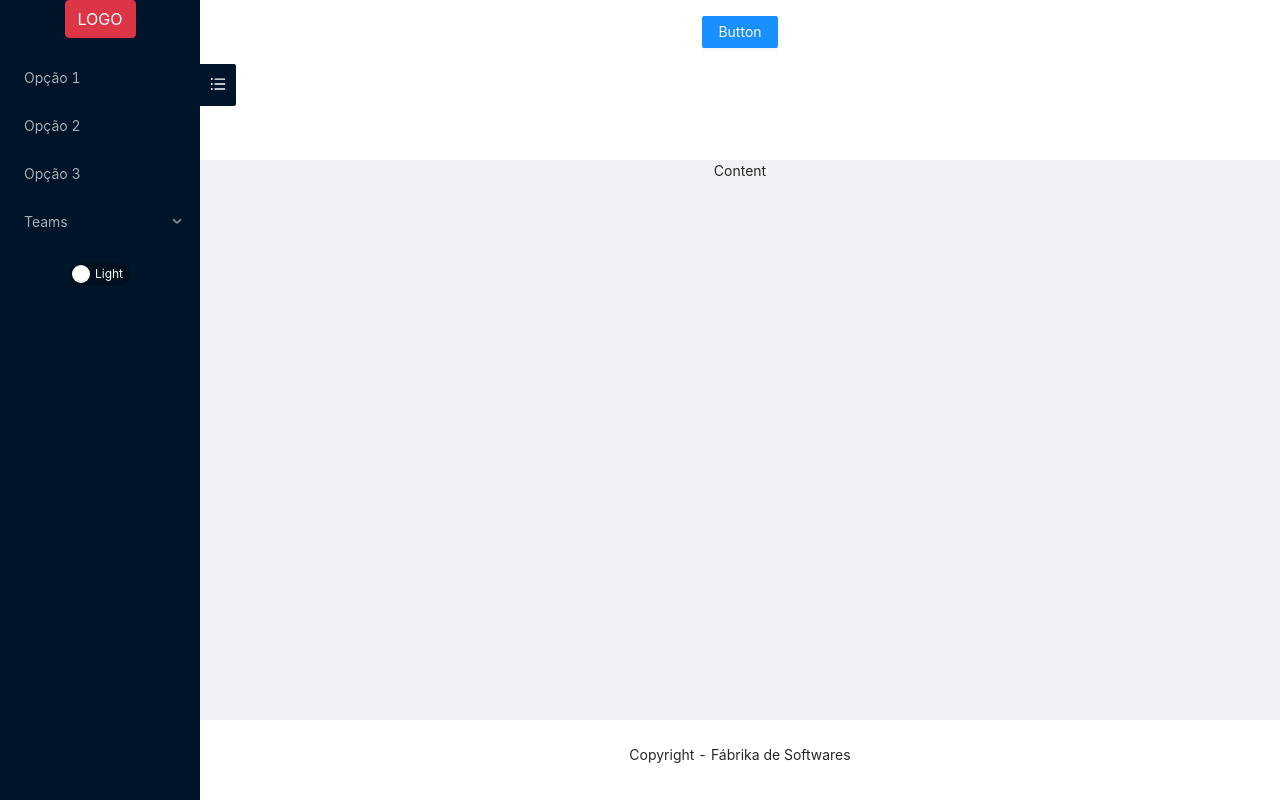
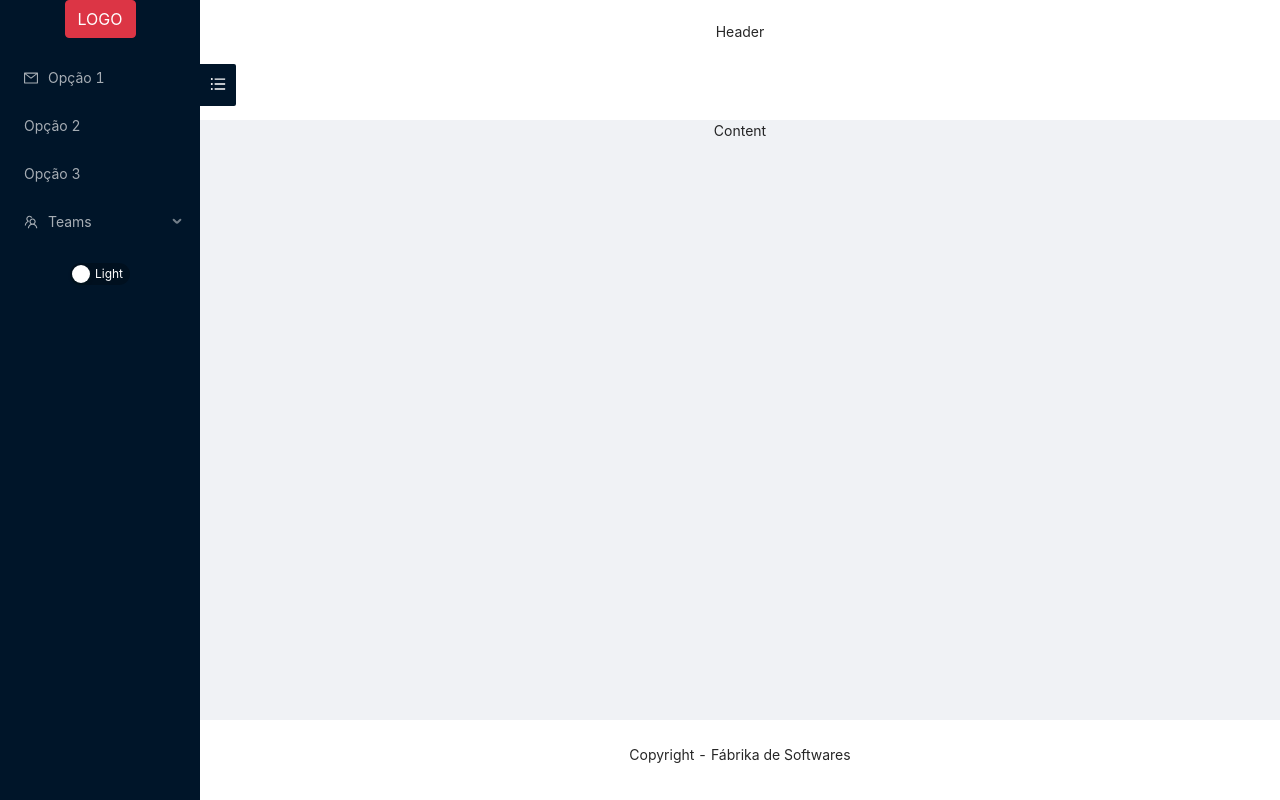
Before and after one commit to HenriqueBaetaLeite/fabrika-template, a React (Create React App) app: page /tests in a window 1280 px wide. Built offline with nearby package versions, Linux system fonts and the light colour scheme.

Commit message:
menu separado em um Componente

```diff
--- a/package.json
+++ b/package.json
@@ -4,6 +4,7 @@
   "private": true,
   "dependencies": {
     "@ant-design/charts": "^1.0.13",
+    "@ant-design/icons": "^4.3.0",
     "@testing-library/jest-dom": "^5.11.6",
     "@testing-library/react": "^11.2.2",
     "@testing-library/user-event": "^12.6.0",
--- /dev/null
+++ b/src/components/MenuGlobal.jsx
@@ -0,0 +1,53 @@
+import React, { useState } from 'react';
+import { useHistory } from 'react-router-dom';
+
+import { Menu, Layout, Switch, Typography } from 'antd';
+
+import { TeamOutlined, MailOutlined } from '@ant-design/icons';
+
+const { SubMenu } = Menu;
+const { Header, Content, Footer, Sider } = Layout;
+const { Title, Text, Link } = Typography;
+
+const MenuGlobal = () => {
+  const history = useHistory();
+  const [theme, setTheme] = useState('dark');
+
+  const changeTheme = (value) => {
+    setTheme(value ? 'light' : 'dark');
+    console.log(value, theme);
+  };
+
+  const handleMenu = ({ key, keyPath }) => {
+    console.log(keyPath);
+    console.log(key);
+    switch (key) {
+      case 'opt1':
+        history.push('/chart');
+        break;
+      default:
+        break;
+    }
+  };
+
+  return (
+    <Sider collapsible collapsedWidth={0}>
+      <div className="btn btn-danger">LOGO</div>
+
+      <Menu theme={theme} mode="inline" className="mb-3 mt-3" onClick={handleMenu} inlineCollapsed>
+        <Menu.Item icon={<MailOutlined />} key="opt1">
+          Opção 1
+        </Menu.Item>
+        <Menu.Item key="opt2">Opção 2</Menu.Item>
+        <Menu.Item key="opt3">Opção 3</Menu.Item>
+        <SubMenu icon={<TeamOutlined />} key="sub1" title="Teams">
+          <Menu.Item key="team1">Team 1</Menu.Item>
+          <Menu.Item key="team2">Team 2</Menu.Item>
+        </SubMenu>
+      </Menu>
+      <Switch onChange={changeTheme} checkedChildren="Dark" unCheckedChildren="Light" />
+    </Sider>
+  );
+};
+
+export default MenuGlobal;
--- a/src/pages/Login.js
+++ b/src/pages/Login.js
@@ -2,9 +2,11 @@ import React, { useState } from 'react';
 
 import { useHistory } from 'react-router-dom';
 
-import { Form, Input, Card, Row, Col, Divider, Space, Layout, Button, notification } from 'antd';
+import { Form, Input, Card, Row, Col, Divider, Layout, notification, Typography } from 'antd';
 
 const { Header } = Layout;
+
+const { Title, Text, Link } = Typography;
 
 const Login = () => {
   const history = useHistory();
@@ -107,7 +109,9 @@ const Login = () => {
                 <i className="fab fa-google m-1"></i>
                 Entrar
               </button>
-              <p>Ainda não possui conta? Faça Parte!</p>
+              <p>
+                Ainda não possui conta?<Link href> Faça Parte!</Link>
+              </p>
             </Form>
           </Card>
         </Col>
--- a/src/pages/Tests.js
+++ b/src/pages/Tests.js
@@ -1,47 +1,27 @@
 import React, { useState } from 'react';
-import { Layout, Button, Menu, Switch } from 'antd';
+import { useHistory } from 'react-router-dom';
+import { Layout, Button, Menu, Switch, Typography } from 'antd';
 import 'antd/dist/antd.css';
 // import 'antd/lib/style/themes/default.less';
 
+import MenuGlobal from '../components/MenuGlobal';
+
 const { Header, Content, Footer, Sider } = Layout;
-
+const { Title, Text, Link } = Typography;
 const { SubMenu } = Menu;
 
 const Tests = () => {
-  const [theme, setTheme] = useState('dark');
+  const history = useHistory();
 
-  const changeTheme = (value) => {
-    setTheme(value ? 'light' : 'dark');
-    console.log(value, theme);
-  };
-
-  const handleMenu = ({ item, key, keyPath }) => {
-    console.log(keyPath);
-    console.log(key);
-  };
   return (
     <div>
       <Layout>
-        <Sider collapsible collapsedWidth={0}>
-          <div className="btn btn-danger">LOGO</div>
+        <MenuGlobal />
+        <Layout>
+          <Header style={{ height: '15vh', background: '#fff' }}>Header</Header>
 
-          <Menu theme={theme} mode="inline" className="mb-3 mt-3" onClick={handleMenu}>
-            <Menu.Item key="opt1">Opção 1</Menu.Item>
-            <Menu.Item key="opt2">Opção 2</Menu.Item>
-            <Menu.Item key="opt3">Opção 3</Menu.Item>
-            <SubMenu key="sub1" title="Teams">
-              <Menu.Item key="team1">Team 1</Menu.Item>
-              <Menu.Item key="team2">Team 2</Menu.Item>
-            </SubMenu>
-          </Menu>
-          <Switch onChange={changeTheme} checkedChildren="Dark" unCheckedChildren="Light" />
-        </Sider>
-        <Layout>
-          <Header style={{ height: '20vh', background: '#fff' }}>
-            <Button type="primary">Button</Button>
-          </Header>
+          <Content style={{ height: '75vh' }}>Content</Content>
 
-          <Content style={{ height: '70vh' }}>Content</Content>
           <Footer style={{ height: '10vh', background: '#fff' }}>
             <p>Copyright - Fábrika de Softwares</p>
           </Footer>
```
Also changed, not shown: 1 other file (tests, documents, lock files or other folders).
